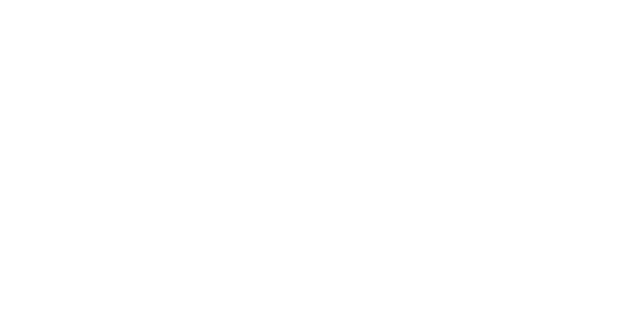
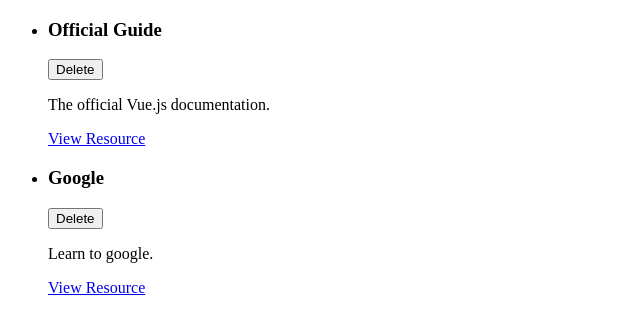
Before and after one commit to KauanMuriel/learning-resources-app, a Vue app: page / in a window 1280 px wide. Shown: the top 334 px of the page, without its empty margins (0-640 px from the left). Built offline with nearby package versions, Linux system fonts and the light colour scheme.

Commit message:
resource item component

```diff
--- a/src/App.vue
+++ b/src/App.vue
@@ -1,11 +1,21 @@
 <template>
     <ul>
-
+        <learning-resource v-for="resource in storedResources"
+        :key="resource.id"
+        :title="resource.title"
+        :description="resource.description"
+        :link="resource.link"
+        ></learning-resource>
     </ul>
 </template>
 
 <script>
+import LearningResource from './components/learning-resources/LearningResource.vue';
+
 export default {
+    components: {
+        'learning-resource': LearningResource
+    },
     data() {
         return {
             storedResources: [
--- /dev/null
+++ b/src/components/learning-resources/LearningResource.vue
@@ -0,0 +1,42 @@
+<template>
+    <li>
+        <div>
+            <header>
+                <h3>{{ title }}</h3>
+                <button>Delete</button>
+            </header>
+        </div>
+        <p>{{ description }}</p>
+        <nav>
+            <a :href="link">View Resource</a>
+        </nav>
+    </li>
+</template>
+
+<script>
+export default {
+    props: {
+        id: {
+            type: String,
+            required: true
+        },
+        title: {
+            type: String,
+            required: true
+        },
+        description: {
+            type: String,
+            required: true
+        },
+        link: {
+            type: String,
+            required: true
+        }
+    },
+    data() {
+        return {
+
+        }
+    }
+}
+</script>
```
